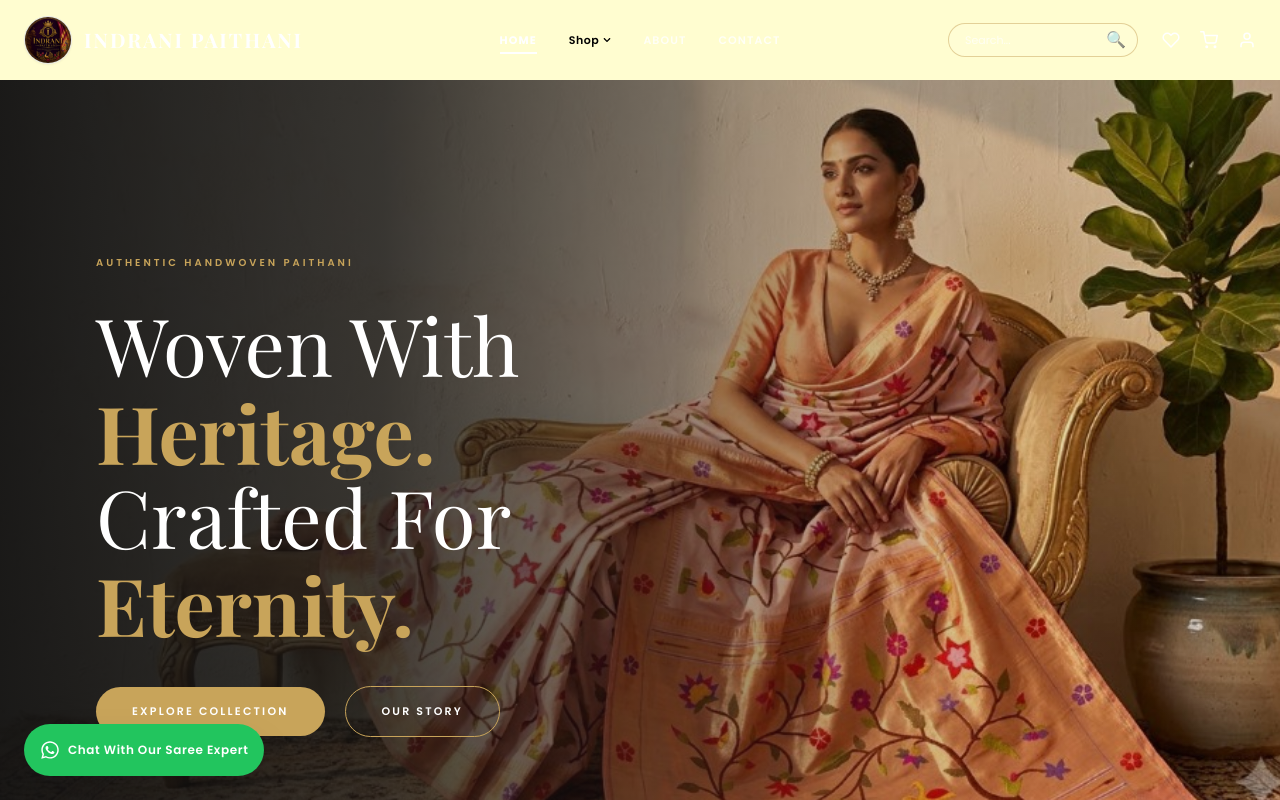
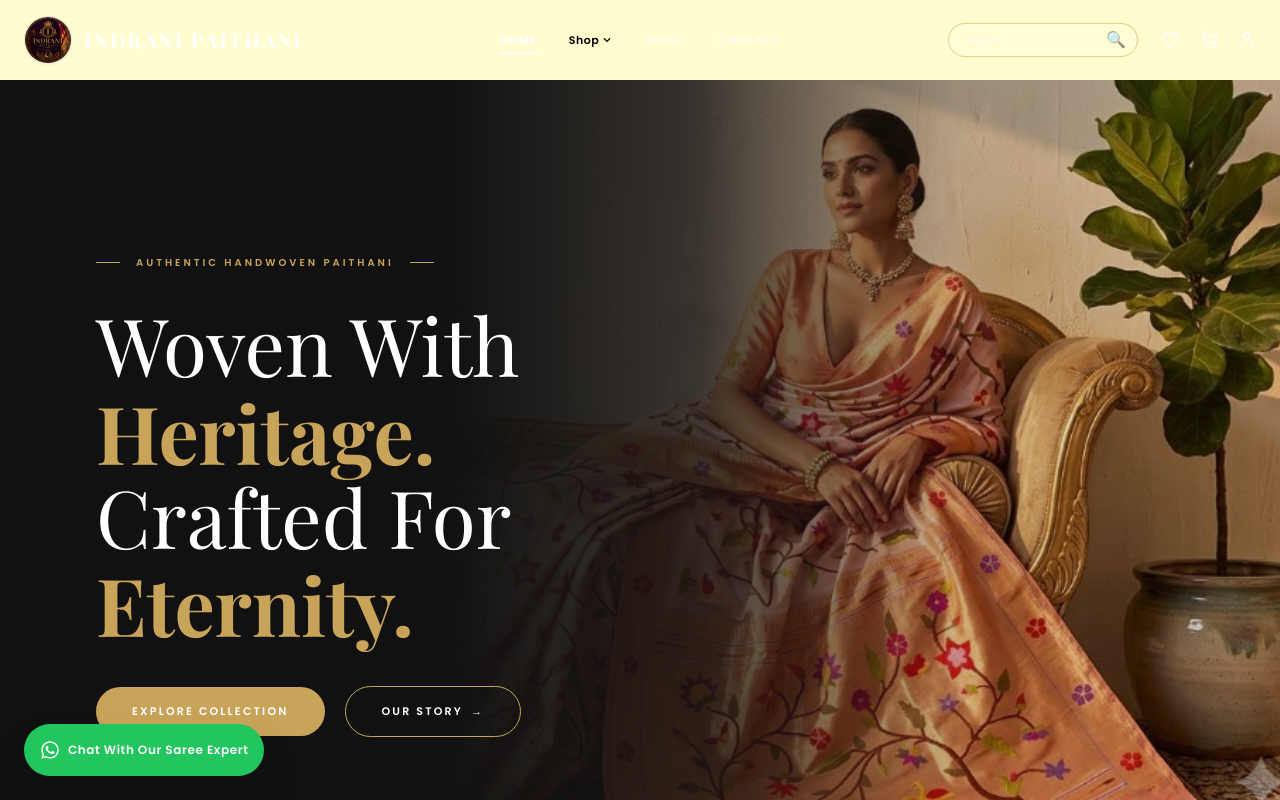
Before and after one commit to nandinidhonde07/indrani_paithani, a React (Vite) app: page / in a window 1280 px wide. Shown: the top 800 px of the page. Built offline with nearby package versions, Linux system fonts and the light colour scheme.

Commit message:
Fine-tune dark mode hero layout to exactly match screenshot

```diff
--- a/src/pages/Home.jsx
+++ b/src/pages/Home.jsx
@@ -104,10 +104,10 @@
         style={{ backgroundImage: `url('${homeData.heroImage}')` }}
       />
 
-      {/* Dark gradient overlay for text readability */}
+      {/* Dark gradient overlay for text readability - solid on left */}
       <div
         className="absolute inset-0 z-10"
-        style={{ background: 'linear-gradient(90deg, rgba(17,17,17,0.95) 0%, rgba(17,17,17,0.8) 30%, rgba(17,17,17,0.2) 70%, rgba(17,17,17,0) 100%)' }}
+        style={{ background: 'linear-gradient(90deg, rgba(17,17,17,1) 0%, rgba(17,17,17,1) 35%, rgba(17,17,17,0.8) 55%, rgba(17,17,17,0.2) 75%, rgba(17,17,17,0) 100%)' }}
       />
 
       {/* LEFT CONTENT */}
@@ -118,9 +118,11 @@
           initial={{ opacity: 0, y: 15 }}
           animate={{ opacity: 1, y: 0 }}
           transition={{ duration: 1.2, delay: 0.2 }}
-          className="text-[#C8A45A] uppercase tracking-[0.3em] text-[10px] font-body mb-8 font-semibold"
+          className="flex items-center text-[#C8A45A] uppercase tracking-[0.3em] text-[10px] font-body mb-8 font-semibold"
         >
+          <span className="w-6 h-px bg-[#C8A45A] mr-4"></span>
           {homeData.heroLabel || 'AUTHENTIC YEOLA PAITHANI'}
+          <span className="w-6 h-px bg-[#C8A45A] ml-4 hidden sm:block"></span>
         </motion.h4>
 
         {/* Main Heading */}
@@ -148,9 +150,10 @@
           </Link>
           <Link
             to="/about"
-            className="w-full sm:w-auto text-center border border-[#C8A45A] text-white font-semibold px-9 py-4 rounded-full hover:bg-[#C8A45A] hover:text-white transition-all duration-500 text-[11px] uppercase tracking-[0.2em]"
+            className="w-full sm:w-auto flex justify-center items-center space-x-2 border border-[#C8A45A] text-white font-semibold px-9 py-4 rounded-full hover:bg-[#C8A45A] hover:text-white transition-all duration-500 text-[11px] uppercase tracking-[0.2em]"
           >
-            Our Story
+            <span>Our Story</span>
+            <span>&rarr;</span>
           </Link>
         </motion.div>
       </div>
```
